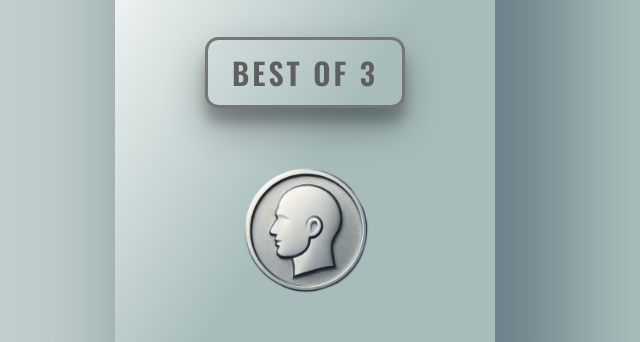
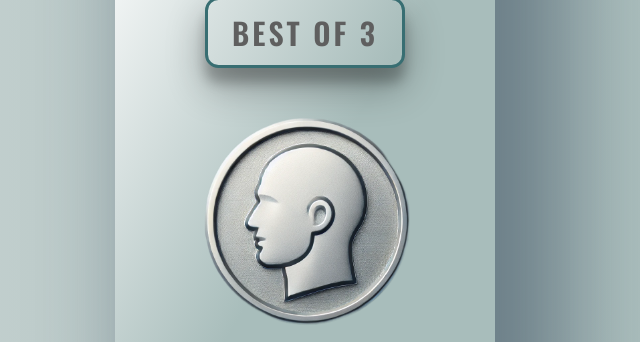
Before and after one commit to LRSORRENTI/COIN-FLIP, a plain HTML site: page index.html in a window 1280 px wide. Shown: the part 228-570 px from the top of the page, without its empty margins (335-975 px from the left). Drawn offline with nearby package versions, Linux system fonts and the light colour scheme; a web font is replaced by a local one.

Commit message:
updated styles, increased size of coin

```diff
--- a/styles/style.css
+++ b/styles/style.css
@@ -38,7 +38,7 @@ h1 {
   text-align: center;
   width: 220px;
   margin: auto;
-  margin-bottom: 20px;
+  margin-bottom: 0px;
   padding-left: 4px;
   padding-bottom: 9px;
   padding-top: 5px;
@@ -54,8 +54,8 @@ h1 {
 #coin {
   position: relative;
   margin: 0 auto;
-  width: 150px;
-  height: 150px;
+  width: 250px;
+  height: 250px;
   cursor: pointer;
 }
 
@@ -156,7 +156,7 @@ h1 {
   /* background-image: linear-gradient(120deg, #0e0000, #6ea4a8 2%, #2f0505); */
   background-image: linear-gradient(90deg, #5f5f5f, #5f5f5f 50%, #5f5f5f);
   cursor: pointer;
-  border: 3px solid #767676;
+  border: 3px solid #386e72;
   border-radius: 0.45em;
   font-family: "Oswald", sans-serif;
   width: 200px;
@@ -165,8 +165,8 @@ h1 {
   padding-bottom: 10px;
   font-size: 17px;
   font-weight: 600;
-  margin-bottom: 40px;
-  margin-top: 20px;
+  margin-bottom: 20px;
+  margin-top: 0px;
   box-shadow: rgba(0, 0, 0, 0.3) 0px 19px 38px,
     rgba(0, 0, 0, 0.22) 0px 15px 12px;
   outline: none;
@@ -193,7 +193,7 @@ h1 {
 @media (width > 150px) {
   h1 {
     width: 300px;
-    margin-bottom: 20px;
+    margin-bottom: 0px;
     padding-left: 4px;
     padding-bottom: 9px;
     padding-top: 5px;
```
